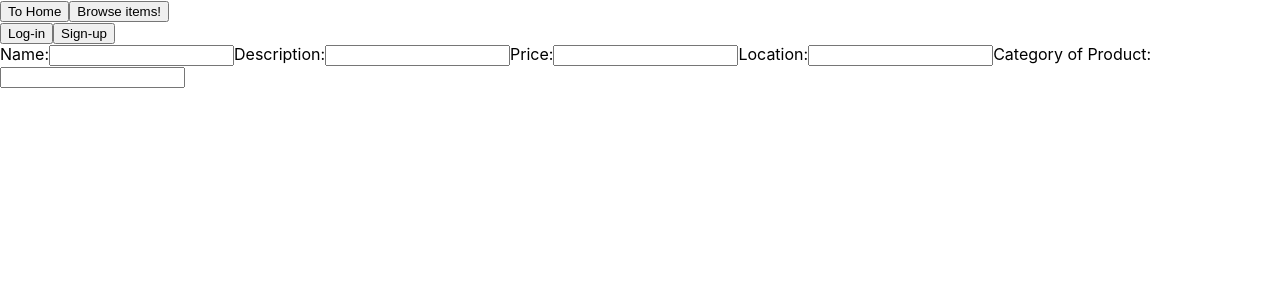
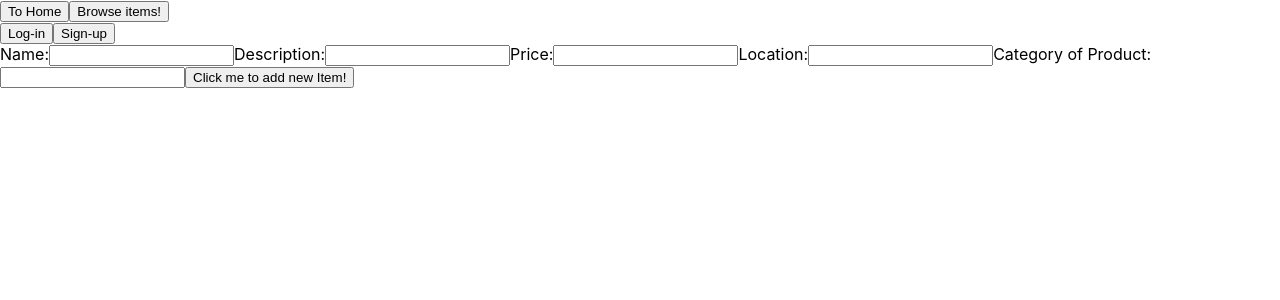
Before and after one commit to Build-Week-African-Market/front-end, a React (Create React App) app in the folder african-market/: page /additems in a window 1280 px wide. Shown: the top 300 px of the page. Built offline with nearby package versions, Linux system fonts and the light colour scheme; no server answers.

Commit message:
added yup validation to additems.js

```diff
--- a/african-market/src/App.js
+++ b/african-market/src/App.js
@@ -14,6 +14,7 @@ import Home from './components/home';
 import Login from './components/login';
 import Browse from './components/categories.js';
 import AddItems from './components/additems';
+import { number } from 'yup/lib/locale';
 
 function App() {
   // INITIAL VARIABLE FOR STATES
@@ -40,18 +41,17 @@ function App() {
     price: ''
   }
 
-  // YUP SCHEMA
-  // RENAME TO REGISTER SCHEMA
-  let signUpSchema = Yup.object().shape({
+  const initialAddItemErrorsState = {...initialAddItemState, item_id: ''}
+
+  // YUP LOGIN SCHEMA
+  let registerSchema = Yup.object().shape({
     userName: Yup
       .string()
-      .required(),
-    email: Yup
-      .string()
-      .email()
+      .trim()
       .required(),
     password: Yup
       .string()
+      .trim()
       .required("Please set a password")
       .min(6, "Your password must be at least 6 characters"),
     terms: Yup
@@ -62,10 +62,38 @@ function App() {
 
   // YUP SCHEMA FOR RETURNINGUSER
 
+  // YUP ADD ITEM SCHEMA
+  let addItemSchema = Yup.object().shape({
+    cat_id: Yup
+      .string()
+      .trim()
+      .lowercase()
+      .required(),
+    description: Yup
+      .string()
+      .required(),
+    item_id: Yup
+      .number()
+      .positive()
+      .required(),
+    location: Yup
+      .string()
+      .trim()
+      .required(),
+    name: Yup
+      .string()
+      .trim()
+      .required(),
+    price: Yup
+      .number()
+      .positive()
+      .required()
+  })
+
   // FUNCTION CALLED IN REGISTER FORM CHANGEHANDLER FUNCTION
   const yupErrorSetter = e => {
     const {name, value} = e.target;
-    Yup.reach(signUpSchema, name)
+    Yup.reach(registerSchema, name)
       .validate(value)
       .then(valid => {
         setErrors({...errors, [name]: ''});
@@ -77,6 +105,21 @@ function App() {
   }
 
   // YUP VALIDATION FOR RETURNING USER
+
+  // YUP VALIDATION FOR ADD ITEM FORM
+
+  const yupAddItemErrorSetter = e => {
+    const {name, value} = e.target;
+    Yup.reach(addItemSchema, name)
+      .validate(value)
+      .then(valid => {
+        setAddItemErrors({...addItemErrors, [name]: ''})
+      })
+      .catch(err => {
+        setAddItemErrors({...addItemErrors, [name]: err.errors[0]});
+        console.log(addItemErrors);
+      })
+  }
 
 // DEFINE STATES
   let [categories, setCategories] = useState([]);
@@ -96,17 +139,17 @@ function App() {
 
   let [newItem, setNewItem] = useState(initialAddItemState);
   let [addedItems, setAddedItems] = useState([]);
+  let [addItemErrors, setAddItemErrors] = useState(initialAddItemErrorsState)
 
   // USEEFFECT FOR LOGIN BUTTON DISABLING
   useEffect(() => {
-    signUpSchema.isValid(registerInfo)
+    registerSchema.isValid(registerInfo)
     // TERNARY DECIDES WHETHER BUTTON IS ENABLED BASED OFF OF SUCCESFUL VALIDATION
       .then(valid => {
         setButtonState(<button disabled={valid ? '' : true}>Click me to Submit!</button>);
         console.log('successful validate');
       });
   }, [registerInfo]);
-
 
 // AXIOS GET CATEGORIES, ITEMS, AND USER INFO
 // AXIOS GET ALL USERS
@@ -159,6 +202,7 @@ function App() {
           <AddItems
             newItem={newItem}
             setNewItem={setNewItem}
+            errorSetter={yupAddItemErrorSetter}
           />
         </Route>
       </Switch>
--- a/african-market/src/components/additems.js
+++ b/african-market/src/components/additems.js
@@ -1,15 +1,43 @@
-
+import Axios from 'axios'
 
 function AddItems(props) {
 
-    let {newItem, setNewItem} = props;
+    let {newItem, setNewItem, errorSetter} = props;
 
     const addItemsChangeHandler = e => {
+        errorSetter(e);
         setNewItem({...newItem, [e.target.name]: e.target.value})
+        console.log(newItem);
+    }
+
+    // NOT POSTING RIGHT NOW
+    const addItemsSubmitHandler = e => {
+        e.preventDefault();
+        console.log(e);
+        if (e.target.name === 'cat_id') {
+            e.target.value.toLowerCase();
+            switch (e.target.value) {
+                case 'food':
+                    e.target.value = '1';
+                    break;
+                case 'clothing':
+                    e.target.value = '2';
+                    break;
+                case 'electronics':
+                    e.target.value = '3';
+                    break;
+                default:
+                    console.log('invalid category!')
+            }
+        }
+        console.log(newItem);
+        // axios.post('https://afr-market-backend.herokuapp.com/items')
+        //     .then(res => console.log(res))
+        //     .catch(err => console.log(err));
     }
 
     return (
-        <form>
+        <form onSubmit={(e) => addItemsSubmitHandler(e)}>
             <label>
                 Name:
                 <input
@@ -55,6 +83,7 @@ function AddItems(props) {
                     value={newItem.cat_id}
                 />
             </label>
+            <button>Click me to add new Item!</button>
         </form>
     )
 }
```
